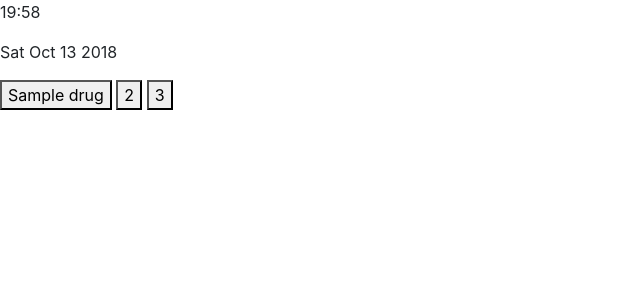
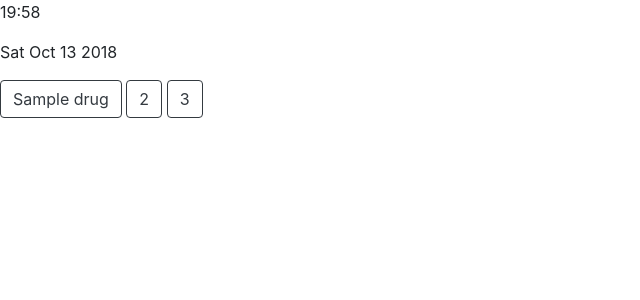
Before and after one commit to MHack-Spartans/webserver, a Django app: template pillbuddy/dashboard/templates/dashboard.html in a window 1280 px wide. Shown: the top 300 px of the page, without its empty margins (0-640 px from the left). Run offline with Django 3.2, Linux system fonts and the light colour scheme; the template is opened without the code that fills it: values that come from a table or form of the project are taken from there, others are empty; tables that the repository leaves empty hold one stand-in row (values such as "Sample post"); some libraries are stand-ins or nearby versions.

Commit message:
Dashboard button test

```diff
--- a/pillbuddy/dashboard/templates/dashboard.html
+++ b/pillbuddy/dashboard/templates/dashboard.html
@@ -23,9 +23,9 @@
         document.getElementById("time").innerHTML = d.toTimeString().split(":")[0]+':'+d.toTimeString().split(":")[1]
     </script>
 
-    <button onclick="call_counter(1);">{{drug.name}}</button>
-    <button onclick="call_counter(2);">2</button>
-    <button onclick="call_counter(3);">3</button>
+    <button class="btn btn-outline-dark" onclick="call_counter(1);">{{drug.name}}</button>
+    <button class="btn btn-outline-dark" onclick="call_counter(2);">2</button>
+    <button class="btn btn-outline-dark" onclick="call_counter(3);">3</button>
 
 </body>
 
```
